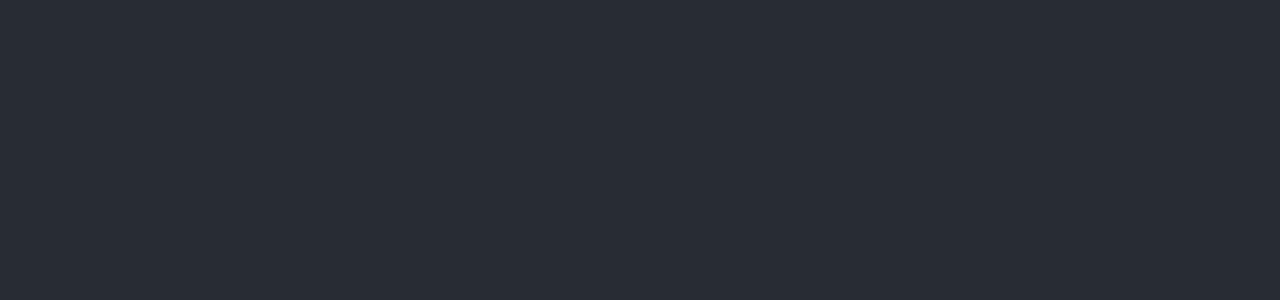
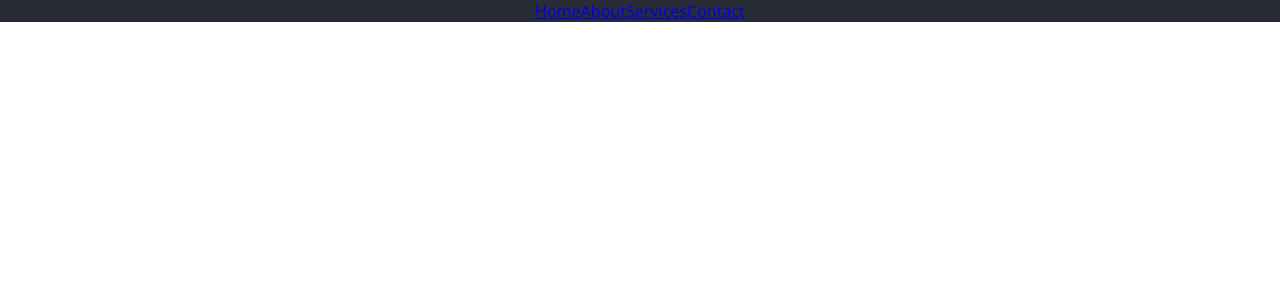
Before and after one commit to xyzelena/hackathonrus, a React (Create React App) app: page / in a window 1280 px wide. Shown: the top 300 px of the page. Built offline with nearby package versions, Linux system fonts and the light colour scheme.

Commit message:
add main components

```diff
--- a/src/App.css
+++ b/src/App.css
@@ -1,14 +1,11 @@
 .App {
-  text-align: center;
+
 }
 
 .App-header {
   background-color: #282c34;
-  min-height: 100vh;
   display: flex;
-  flex-direction: column;
   align-items: center;
   justify-content: center;
-  font-size: calc(10px + 2vmin);
   color: white;
 }
--- a/src/App.js
+++ b/src/App.js
@@ -1,10 +1,12 @@
+import Header from './components/Parts/Header';
+
 import './App.css';
 
 const App = () => {
   return (
     <div className="App">
       <header className="App-header">
-
+        <Header />
       </header>
     </div>
   );
--- /dev/null
+++ b/src/components/Parts/Footer.jsx
@@ -0,0 +1,5 @@
+const Footer = () => {
+
+}
+
+export default Footer;
--- /dev/null
+++ b/src/components/Parts/Header.jsx
@@ -0,0 +1,16 @@
+import styles from './Header.module.css';
+
+const Header = () => {
+    return (
+        <nav className={styles.Header_nav}>
+            <ul>
+                <li><a href='#'>Home</a></li>
+                <li><a href='#'>About</a></li>
+                <li><a href='#'>Services</a></li>
+                <li><a href='#'>Contact</a></li>
+            </ul>
+        </nav>
+    );
+}
+
+export default Header;
--- /dev/null
+++ b/src/components/Parts/Header.module.css
@@ -0,0 +1,5 @@
+.Header_nav ul{
+    list-style: none;
+    display: flex;
+    color: green;
+}
--- /dev/null
+++ b/src/components/Parts/Main.jsx
@@ -0,0 +1,5 @@
+const Main = () => {
+
+}
+
+export default Main;
```
Also changed, not shown: src/components/Parts/Footer.module.css (added), src/components/Parts/Main.module.css (added), src/components/UI/Button.jsx (added), src/components/UI/Button.module.css (added).
